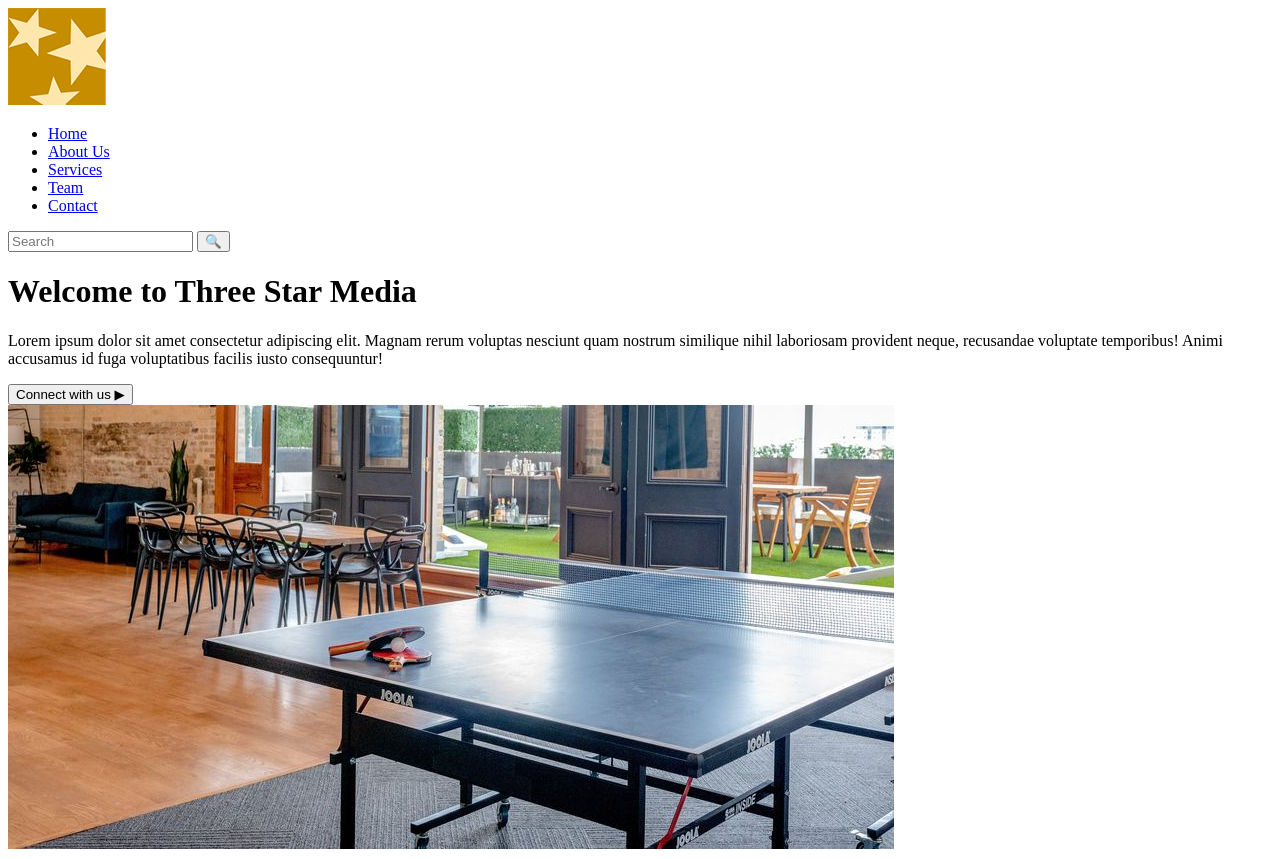
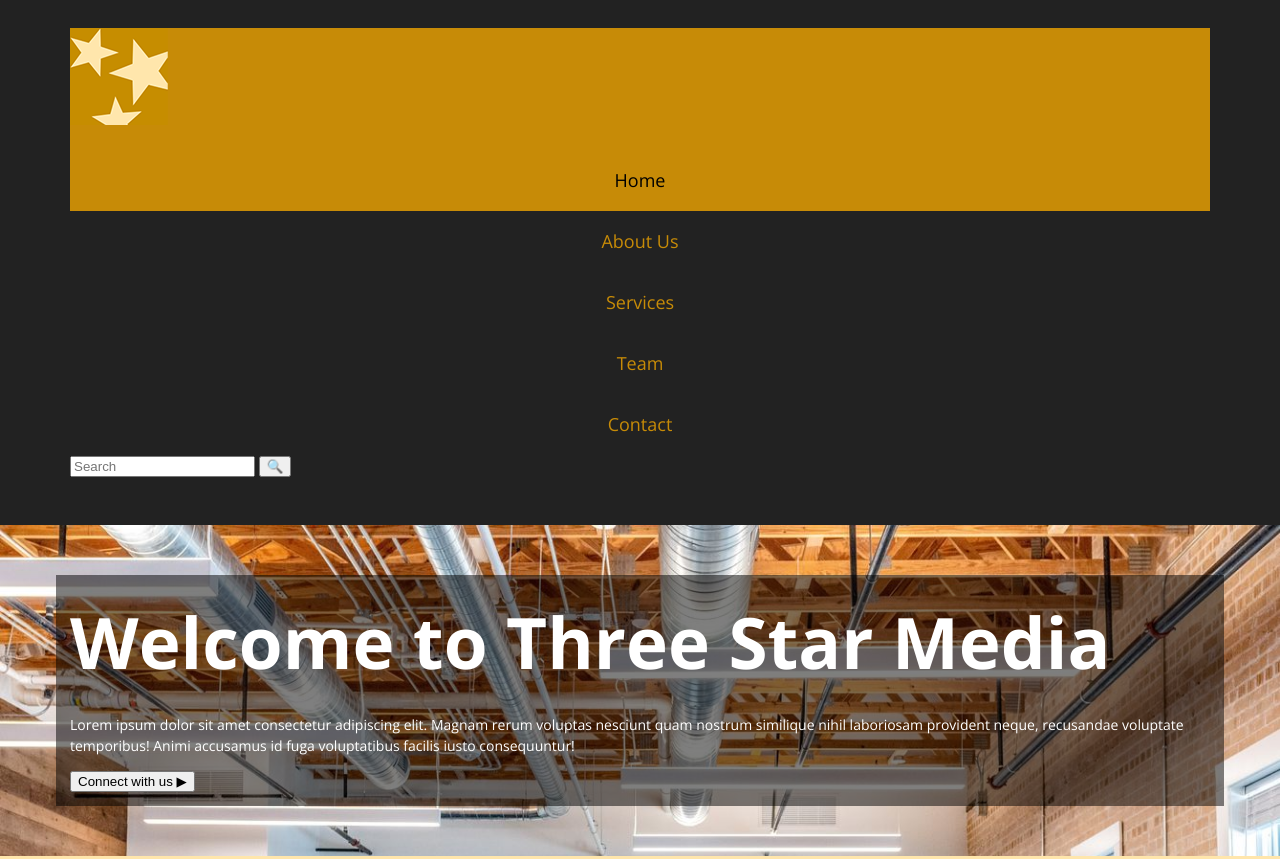
Before and after one commit to ZoeyHashemi/final-project, a plain HTML site: page index.html in a window 1280 px wide. Shown: the top 859 px of the page. Drawn offline with nearby package versions, Linux system fonts and the light colour scheme.

Commit message:
home link

```diff
--- /dev/null
+++ b/css/styles.css
@@ -0,0 +1,136 @@
+/* http://meyerweb.com/eric/tools/css/reset/
+   v2.0 | 20110126
+   License: none (public domain)
+*/
+
+html, body, div, span, applet, object, iframe,
+h1, h2, h3, h4, h5, h6, p, blockquote, pre,
+a, abbr, acronym, address, big, cite, code,
+del, dfn, em, img, ins, kbd, q, s, samp,
+small, strike, strong, sub, sup, tt, var,
+b, u, i, center,
+dl, dt, dd, ol, ul, li,
+fieldset, form, label, legend,
+table, caption, tbody, tfoot, thead, tr, th, td,
+article, aside, canvas, details, embed,
+figure, figcaption, footer, header, hgroup,
+menu, nav, output, ruby, section, summary,
+time, mark, audio, video {
+	margin: 0;
+	padding: 0;
+	border: 0;
+	font-size: 100%;
+	font: inherit;
+	vertical-align: baseline;
+}
+/* HTML5 display-role reset for older browsers */
+article, aside, details, figcaption, figure,
+footer, header, hgroup, menu, nav, section {
+	display: block;
+}
+body {
+	line-height: 1;
+}
+ol, ul {
+	list-style: none;
+}
+blockquote, q {
+	quotes: none;
+}
+blockquote:before, blockquote:after,
+q:before, q:after {
+	content: '';
+	content: none;
+}
+table {
+	border-collapse: collapse;
+	border-spacing: 0;
+}
+/* GENERIC STYLES */
+body{
+    background-color: white;
+    font-family: 'Open Sans', sans-serif;
+    font-size: 14px;
+    line-height: 1.5;
+    color: black;
+}
+h1{
+    font-size: 71px;
+    font-weight: bold;
+    line-height: 106 px;
+    margin-bottom: 18px;
+}
+h2{
+    font-size: 48px;
+    font-weight: bold;
+    line-height: 106 px;
+    color: black;
+    margin-bottom: 12px;
+}
+
+/* h3  h4 ... et  */
+ p {
+    margin-bottom: 1em;
+    /* font size is 14 px , so 1em = 14px */
+ }
+ img{
+    max-width: 100%;
+    height: auto;
+ }
+ nav{
+    background-color: #222222;
+    padding-top: 14px;
+ }
+ .container{
+    padding: 14px;
+ }
+  .logo{
+    background-color: #c78b07;
+ padding-bottom:20px;
+}
+nav li {
+    display: block;
+   }
+nav a:link,
+nav a:visited{
+    font-size: 18px;
+    text-align: center;
+    color: #c78b07;
+    display:block;
+    text-decoration: none;
+    padding-bottom: 17px;
+    padding-top: 17px;
+}
+nav .current a:link,
+nav .current a:visited{
+    color:black;
+    background-color:  #c78b07;
+}
+/* SECTION header-welcome */
+.header-welcome {
+background-image: url(../images/main-banner.jpg);
+background-size: cover;
+padding-top: 50px;
+padding-bottom: 50px;
+
+}
+.header-welcome .container{
+    background-color: rgba(0, 0, 0, 0.5);
+    color: white;
+}
+/* SECTION ABOUT*/
+.section-about{
+    background-color: #ffe6ac;
+}
+
+
+
+
+/* Desktop STYLES */
+@media screen  and (min-width: 1168px){
+
+.container{
+   width:1140px;
+   margin: 0 auto;
+}
+}
--- a/index.html
+++ b/index.html
@@ -5,6 +5,13 @@
     <meta http-equiv="X-UA-Compatible" content="IE=edge">
     <meta name="viewport" content="width=device-width, initial-scale=1.0">
     <title>Three Star Media</title>
+
+    <link rel="preconnect" href="https://fonts.googleapis.com">
+    <link rel="preconnect" href="https://fonts.gstatic.com" crossorigin>
+    <link href="https://fonts.googleapis.com/css2?family=DM+Sans:ital@1&family=Open+Sans:ital,wght@0,400;0,700;1,400;1,700&display=swap" rel="stylesheet">
+
+    <link rel="stylesheet" href="css/styles.css" rel="stylesheet">
+
 </head>
 <body>
 
@@ -12,9 +19,10 @@
     <header>
         <nav>
              <div class="container">
-            <img src="images/logo.png" alt="Thee Star Media">
+                <div class="logo">    <img src="images/logo.png" alt="Thee Star Media">
+             </div>
             <ul>
-               <li><a class="active" href="#home">Home</a></li>
+               <li class="current" ><a href="#home">Home</a></li>
                <li><a href="#aboutus">About Us</a></li>
                <li><a href="#srvices">Services</a></li>
                <li><a href="#team">Team</a></li>
```
Also changed, not shown: 1 other file.
